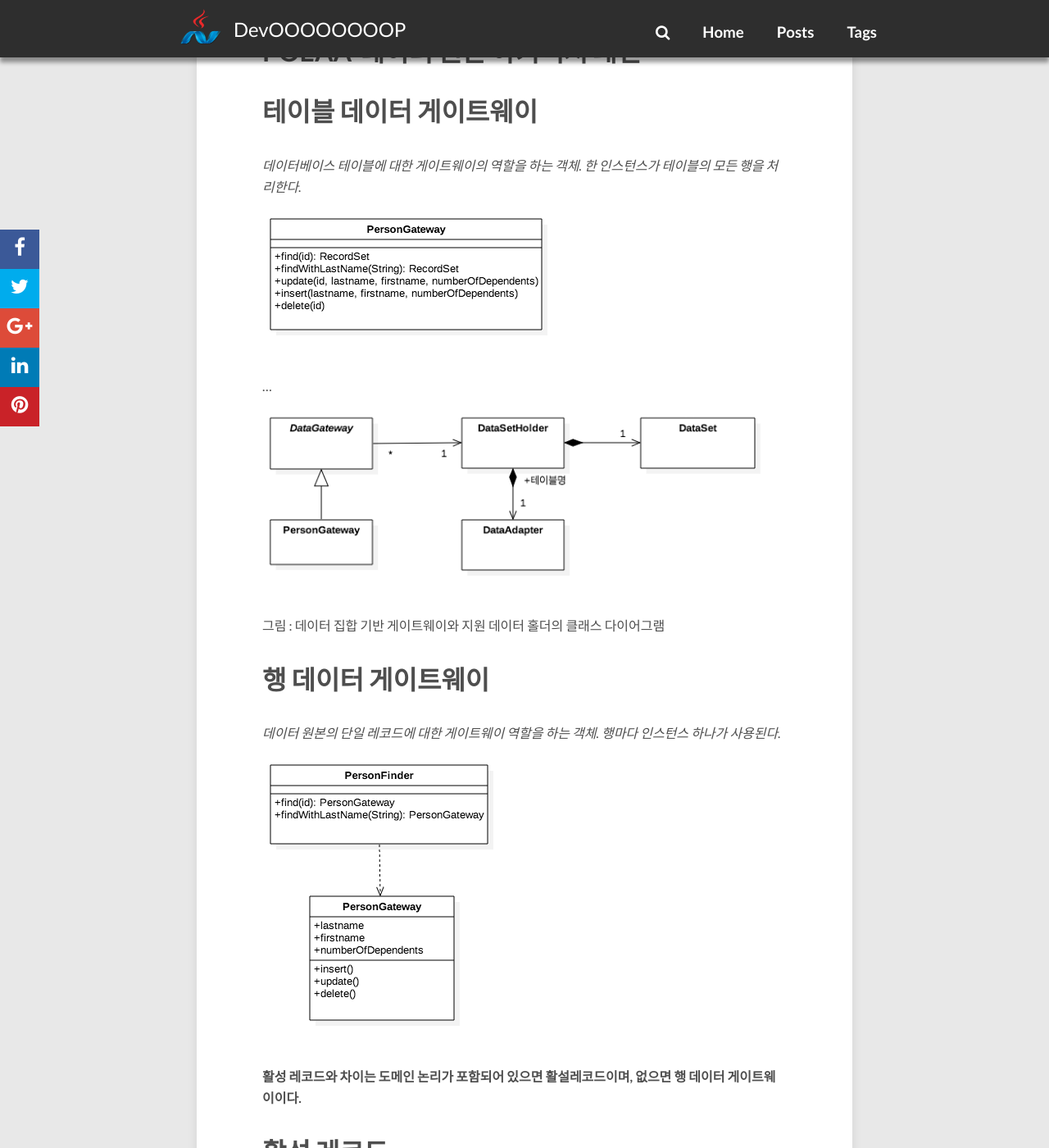
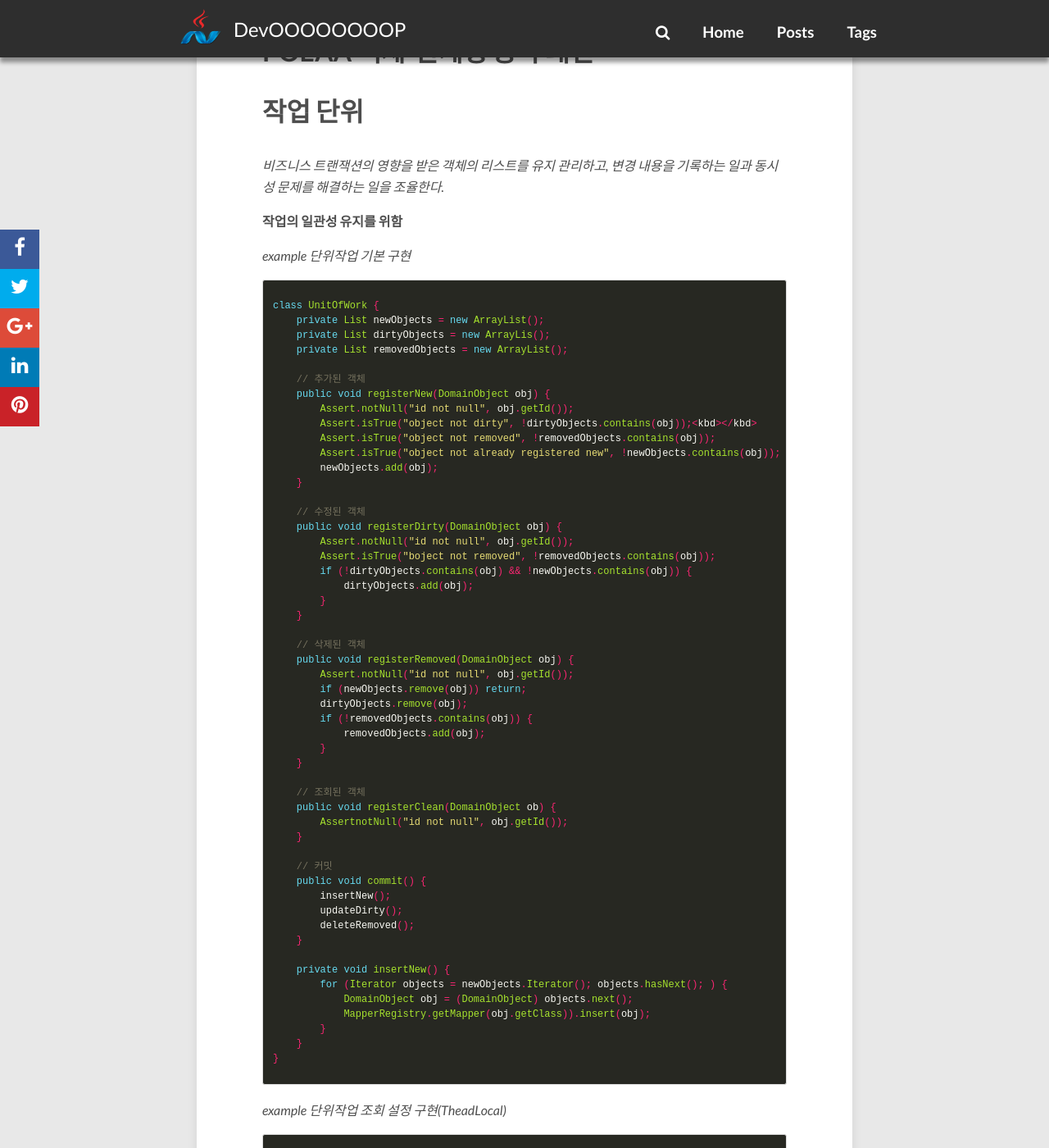
Before and after one commit to redutan/redutan.github.io, a Jekyll site: the page built from index.html, in a window 1280 px wide and 1400 px high, scrolled down 404 px. Shown: the whole window at 82% size. Built offline with Jekyll 4.4.1, drawn with Linux system fonts in a browser that asks for light colours; nearby versions of some CDN libraries; the list of posts is cut into pages by our own code; comment, search, counter and statistics services are not loaded; some of the changed text lies outside the part shown.

Commit message:
POEAA 포스팅 추가

```diff
--- a/_posts/2016/2016-03-27-poeaa-domain-logic.markdown
+++ b/_posts/2016/2016-03-27-poeaa-domain-logic.markdown
@@ -1,6 +1,6 @@
 ---
 layout: "post"
-title: "POEAA-도메인 논리 패턴"
+title: "POEAA 도메인 논리 패턴"
 date: "2016-03-27 14:57"
 tag:
     - POEAA
--- /dev/null
+++ b/_posts/2016/2016-03-27-poeaa-object-relationship.markdown
@@ -0,0 +1,207 @@
+---
+layout: post
+title: POEAA 객체-관계형 동작 패턴
+date: '2016-03-27 17:34'
+tags:
+  - book
+  - POEAA
+---
+
+# 작업 단위
+
+_비즈니스 트랜잭션의 영향을 받은 객체의 리스트를 유지 관리하고, 변경 내용을 기록하는 일과 동시성 문제를 해결하는 일을 조율한다._
+
+**작업의 일관성 유지를 위함**
+
+_example 단위작업 기본 구현_
+
+{% highlight java %}
+class UnitOfWork {
+    private List newObjects = new ArrayList();
+    private List dirtyObjects = new ArrayLis();
+    private List removedObjects = new ArrayList();
+
+    // 추가된 객체
+    public void registerNew(DomainObject obj) {
+        Assert.notNull("id not null", obj.getId());
+        Assert.isTrue("object not dirty", !dirtyObjects.contains(obj));<kbd></kbd>
+        Assert.isTrue("object not removed", !removedObjects.contains(obj));
+        Assert.isTrue("object not already registered new", !newObjects.contains(obj));
+        newObjects.add(obj);
+    }
+
+    // 수정된 객체
+    public void registerDirty(DomainObject obj) {
+        Assert.notNull("id not null", obj.getId());
+        Assert.isTrue("boject not removed", !removedObjects.contains(obj));
+        if (!dirtyObjects.contains(obj) && !newObjects.contains(obj)) {
+            dirtyObjects.add(obj);
+        }
+    }
+
+    // 삭제된 객체
+    public void registerRemoved(DomainObject obj) {
+        Assert.notNull("id not null", obj.getId());
+        if (newObjects.remove(obj)) return;
+        dirtyObjects.remove(obj);
+        if (!removedObjects.contains(obj)) {
+            removedObjects.add(obj);
+        }
+    }
+
+    // 조회된 객체
+    public void registerClean(DomainObject ob) {
+        AssertnotNull("id not null", obj.getId());
+    }
+
+    // 커밋
+    public void commit() {
+        insertNew();
+        updateDirty();
+        deleteRemoved();
+    }
+
+    private void insertNew() {
+        for (Iterator objects = newObjects.Iterator(); objects.hasNext(); ) {
+            DomainObject obj = (DomainObject) objects.next();
+            MapperRegistry.getMapper(obj.getClass)).insert(obj);
+        }
+    }
+}
+{% endhighlight %}
+
+_example 단위작업 조회 설정 구현(TheadLocal)_
+
+{% highlight java %}
+class UnitOfWork {
+    ...
+    private static ThreadLocal current = new ThreadLocal();
+
+    public static void newCurrent() {
+        setCurrent(new UnitOfWork());
+    }
+
+    public static void setCurrent(UnitOfWork uow) {
+        current.set(uow);
+    }
+
+    public static UnitOfWork getCurrent() {
+        return (UnitOfWork) current.get();
+    }
+}
+{% endhighlight %}
+
+_example DomainObject_
+{% highlight java %}
+class DomainObject {
+    protected void markNew() {
+        UnitOfWork.getCurrent().registerNew(this);
+    }
+
+    protected void markClean() {
+        UnitOfWork.getCurrent().registerClean(this);
+    }
+
+    protected void markDirty() {
+        UnitOfWork.getCurrent().registerDirty(this);
+    }
+
+    protected void markRemoved() {
+        UnitOfWork.getCurrent().registereRemoved(this);
+    }
+}
+{% endhighlight %}
+
+_example Album_
+{% highlight java %}
+class Album extends DomainObject {
+    public static Album create(String name) {
+        Album obj = new Album(IdGenerator.nextId(), name);
+        obj.markNew();
+        return obj;
+    }
+
+    public void setTitle(String title) {
+        this.title = title;
+        markDirty();
+    }
+}
+{% endhighlight %}
+
+_example EditAlbumScript_
+{% highlight java %}
+class EditAlbumScript {
+    public static void updateTitle(Long albumId, String title) {
+        // 1. 작업단위 생성
+        UnitOfWork.newCurrent();
+        // 2. 작업 진행 : 수정을 통한 dirty 상태
+        Mapper mapper = MapperRegistry.getMapper(Album.class);
+        Album album = (Album) mapper.find(albumId);
+        album.setTitle(title);
+        // 3. 작업 완료 : 실질적 update 실행
+        UnitOfWork.getCurrent().commit();
+    }
+}
+{% endhighlight %}
+
+서비스 계층에서 작업단위 핸들링
+
+_example UnitOfWorkServlet_
+{% highlight java %}
+class UnitOfWorkServlet {
+    final protected void doGet(HttpServletRequest request
+            HttpservletResponse response) throws ServletException, IOException {
+        try {
+            UnitOfWork.newCurrent();
+            handleGet(request, response);
+            UnitOfWork.getCurrent().commit();
+        } finally {
+            UnitOfWork.setCurrent(null);
+        }
+    }
+
+    abstract void handleGet(HttpServletRequest request,
+            HttpservletResponse response) throws ServletException, IOException;
+}
+{% endhighlight %}
+
+프레젠테이션 계층에서 작업단위 핸들링
+
+# 식별자 맵
+
+_모든 객체를 한 맵에 로드해 각 객체가 한 번씩만 로드되게 한다. 객체를 참조할 때는 맵을 이용해 객체를 조회한다._
+
+## 고려사항
+
+1. 키의 선택
+    2. 일반적으로 테이블의 기본식별자(PK)
+2. 명시적 또는 범용적
+    3. 명시적 : `findPerson(1)`
+    4. 범용적 : `find("Person", 1)`
+3. 식별자 맵의 수
+    4. 클래스 당 하나 : 명시적
+    5. 전체 세션에 하나 : 범용적
+4. 식별자 맵의 위치
+    5. 작업 단위 위치
+    6. 세션과 연결된 레지스트리
+    7. **ThreadLocal** 추천 : 쓰레드에 안전해서 동기화 처리가 필요없음
+
+**명시적 식별자(클래스 당 하나)를 추천**
+
+값객체(Value Object)에는 식별자 맵을 사용할 필요가 없다.
+
+## 식별자 맵의 장점
+
+- 캐시를 통한 성능
+- 엔티티에 `==` 가능
+
+# 지연 로드
+
+_필요한 데이터를 모두 포함하지는 않지만 데이터가 필요할 때 가져오는 방법을 아는 객체_
+
+## 구현방법
+
+1. 지연 초기화 : null 비교
+2. 가상 프록시 : Proxy
+3. 값 홀더 : Wrapper
+4. 고스트 : 초기에는 비어있는(null아님)객체이나, 조회 시 실제 DB 접근
--- a/_posts/2016/2016-03-27-poeaa-story.markdown
+++ b/_posts/2016/2016-03-27-poeaa-story.markdown
@@ -1,6 +1,6 @@
 ---
 layout: post
-title: POEAA-이야기
+title: POEAA 이야기
 date: '2016-03-27 14:56'
 tags:
   - POEAA
```
